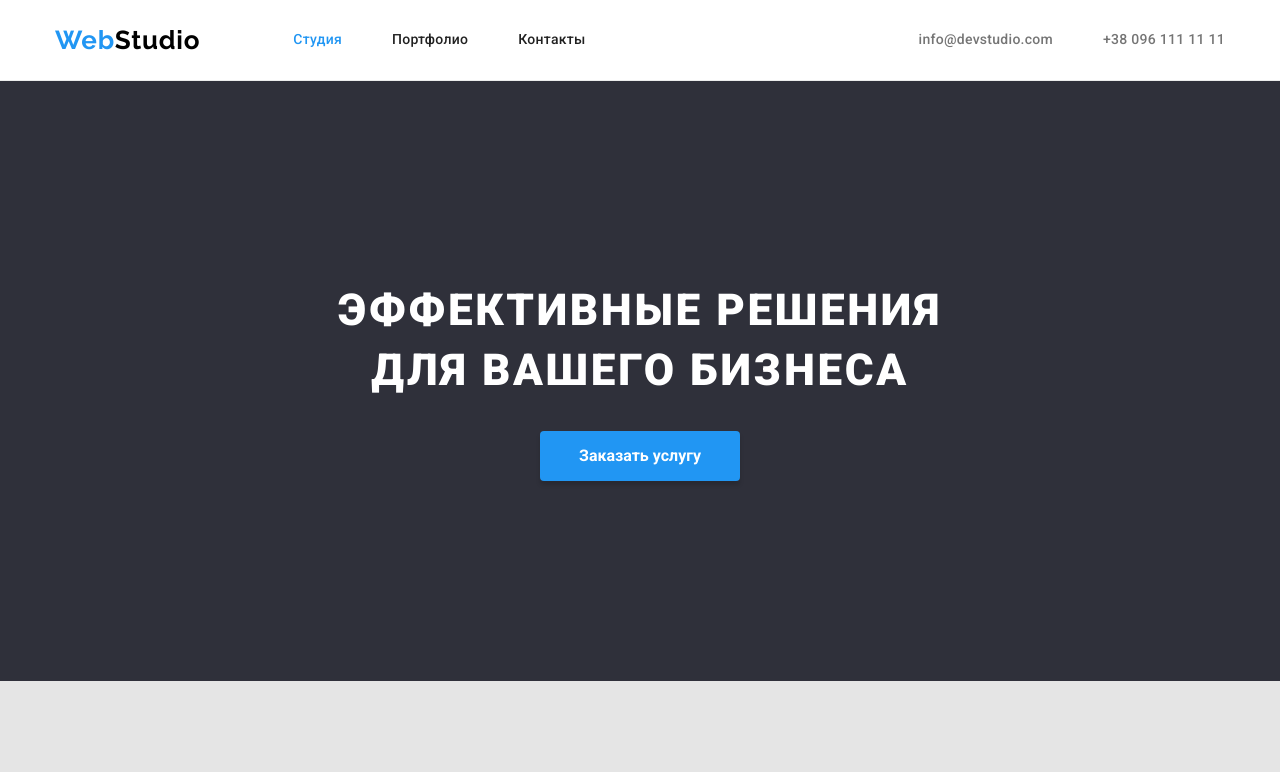
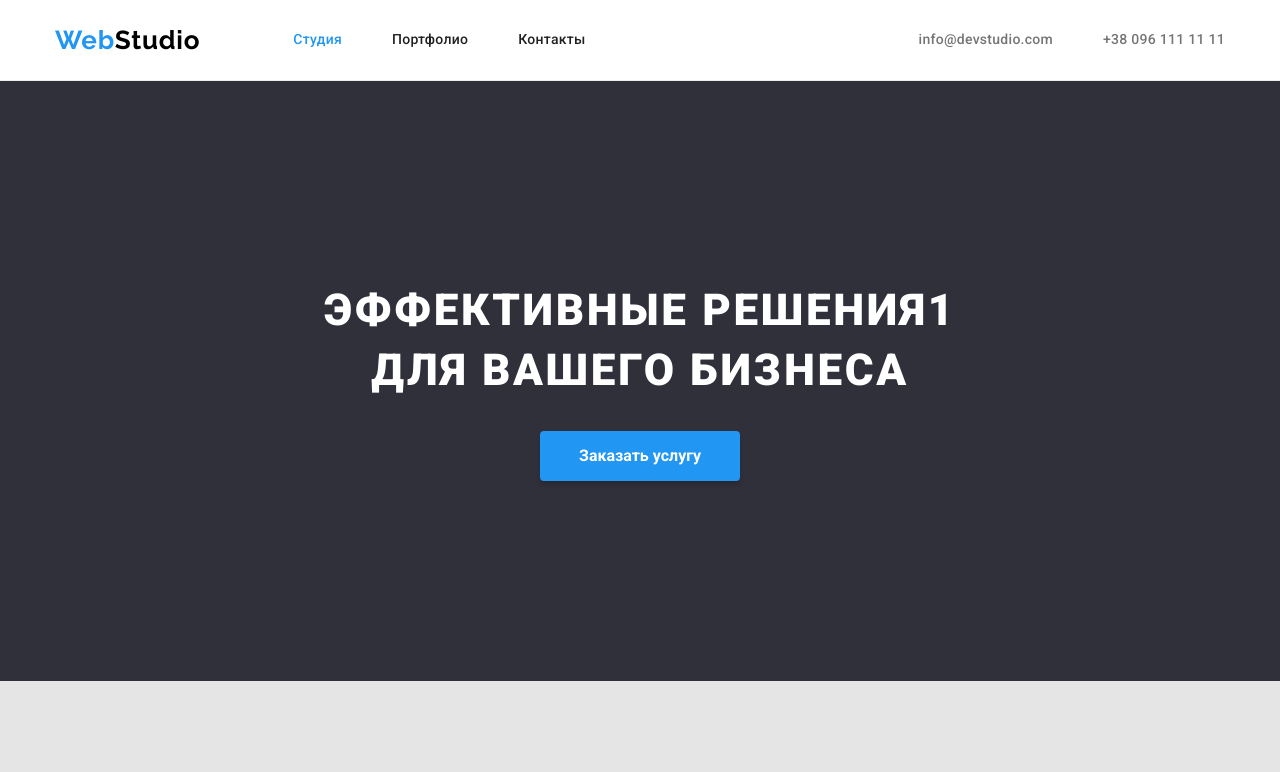
Before and after one commit to igor-kulish/goit-markup-hw-03, a plain HTML site: page index.html in a window 1280 px wide. Shown: the top 772 px of the page. Drawn offline with nearby package versions, Linux system fonts and the light colour scheme.

Commit message:
notfinal

```diff
--- a/index.html
+++ b/index.html
@@ -48,7 +48,7 @@
       <!--* Шапка -->
       <section class="hero-section">
         <div class="container">
-          <h1 class="hero-title">Эффективные решения <br />для вашего бизнеса</h1>
+          <h1 class="hero-title">Эффективные решения1 <br />для вашего бизнеса</h1>
           <button class="button-hero" type="button">Заказать услугу</button>
         </div>
       </section>
```
